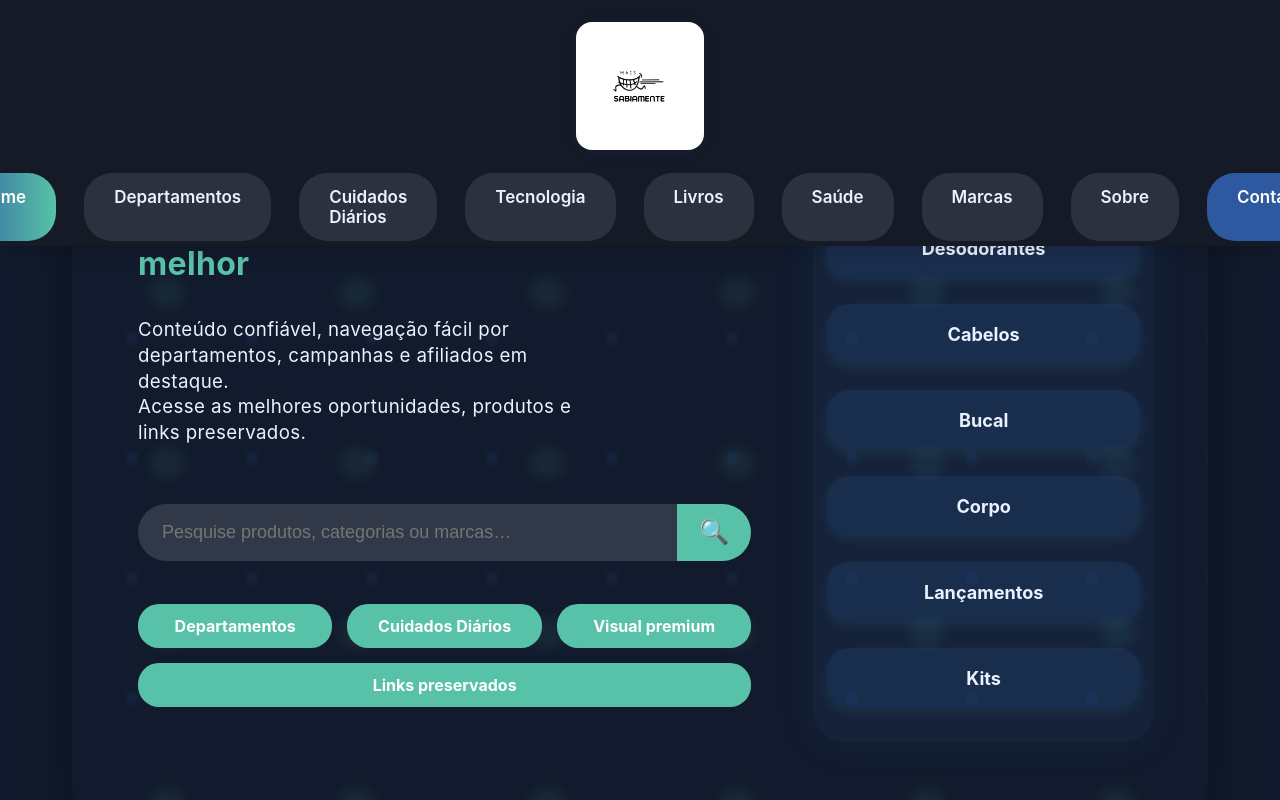
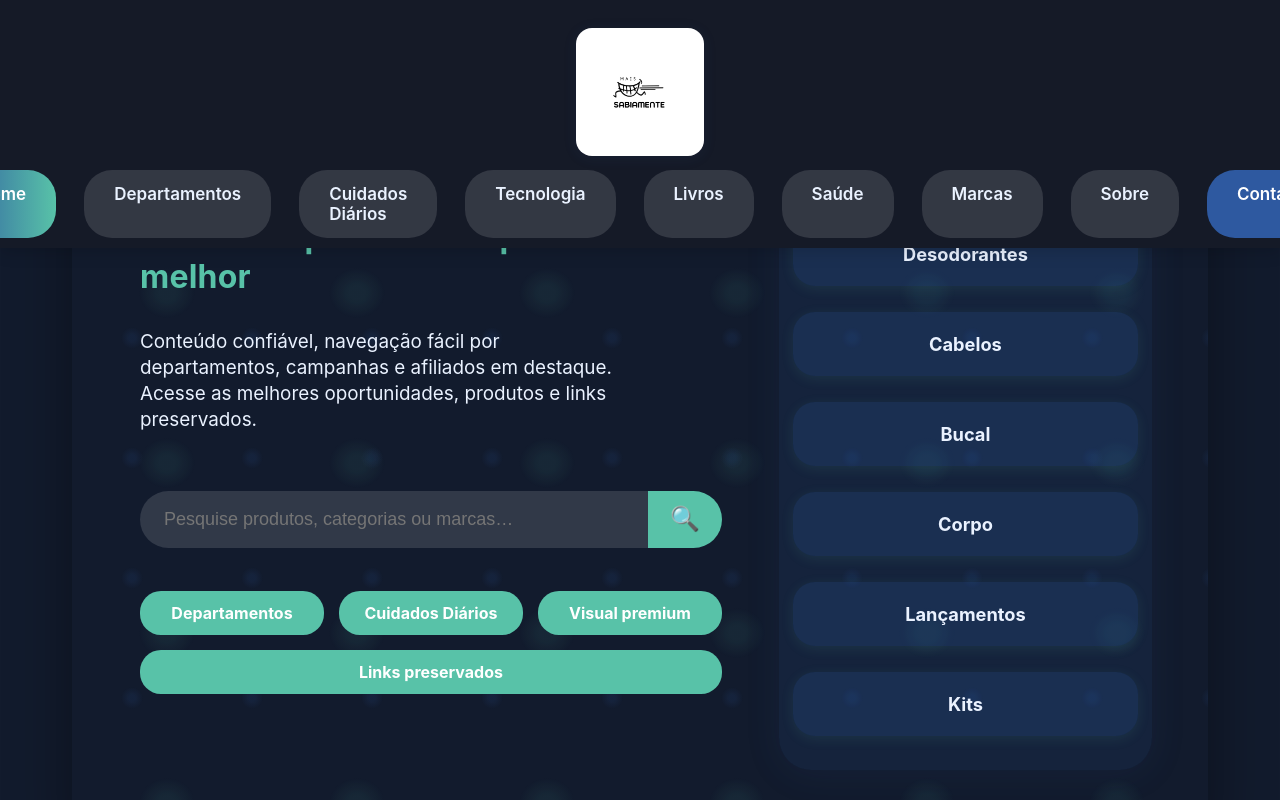
Before and after one commit to PattyKelly/Patty-Alva-Afiliada, a website: page index.html in a window 1280 px wide. Shown: the top 800 px of the page. Drawn offline with Linux system fonts and the light colour scheme.

Commit message:
Update index.html

```diff
--- a/index.html
+++ b/index.html
@@ -4,14 +4,16 @@
   <meta charset="utf-8" />
   <meta name="viewport" content="width=device-width, initial-scale=1" />
   <title>Mais Sabiamente — Curadoria Profissional</title>
-  <!-- Paleta personalizada responsiva -->
+  <!--
+    Estrutura comentada e responsiva. Ajuste as seções conforme crescer o site.
+  -->
   <style>
     :root {
       --primary: #2E59A0;            /* Azul principal logo */
       --primary-light: #4A79D3;
       --accent: #58C2A8;
       --background: #121B2D;
-      --card-bg: rgba(255,255,255,0.10);
+      --card-bg: rgba(255,255,255,0.13);
       --text-main: #EAF2FF;
       --text-muted: #9BB1CD;
       --border-radius: 30px;
@@ -20,19 +22,17 @@
     *, *::before, *::after { box-sizing: border-box; }
     html, body {
       margin: 0; padding: 0; background: var(--background);
-      color: var(--text-main);
-      font-family: 'Poppins','Inter',Arial,sans-serif;
+      color: var(--text-main); font-family: 'Poppins','Inter',Arial,sans-serif;
       overflow-x: hidden;
     }
     a { color: var(--accent); text-decoration: none; transition: color .23s;}
     a:hover, a:focus { color: var(--primary-light); outline: none;}
-    /* Container principal */
     .container {
       max-width: var(--container-max-width);
       margin: 0 auto;
       padding: 0 32px;
     }
-    /* ===== TOPO/Menu ===== */
+    /* ======= HEADER E MENU ======= */
     .topbar {
       width: 100vw; background: #151A27; padding-top: 22px;
       position: fixed; top: 0; left: 0; z-index: 1000;
@@ -42,13 +42,14 @@
     }
     .logo-img {
       width: 128px; height: auto; border-radius: 16px;
-      margin-bottom: 9px;
-      box-shadow: 0 2px 14px rgba(46,89,160,0.08);
-      display: block; margin-left: auto; margin-right: auto;
+      margin-bottom: 0px; margin-top: 6px;
+      box-shadow: 0 2px 14px rgba(46,89,160,0.10);
+      display: block;
+      margin-left: auto; margin-right: auto;
     }
     .menu-list {
       display: flex; gap: 24px; justify-content: center; width: 100%;
-      margin-bottom: 5px;
+      margin-bottom: 10px;
     }
     .menu-list a {
       background: var(--card-bg);
@@ -63,53 +64,56 @@
       color: #fff;
     }
     .menu-list a.contact-btn { background: var(--primary); color: #fff; }
-    main { margin-top: 170px;}
+    main { margin-top: 160px;}
 
-    /* ===== HERO HOME COMPLETO USANDO GRID HORIZONTAL ===== */
+    /* ======= HOME PRINCIPAL - GRID DE LAYOUT ======= */
     .hero-home {
-      display: grid; grid-template-columns: 1.8fr 1fr;
-      gap: 62px; align-items: start;
-      background: linear-gradient(118deg, #18213D 60%, #58C2A8 100%);
-      border-radius: 32px; box-shadow: 0 20px 64px rgba(0, 0, 0, 0.37);
-      min-height: 520px; max-width: var(--container-max-width);
-      margin: 38px auto 44px auto; padding: 75px 54px 72px 66px;
-      background-image: radial-gradient(rgba(46,89,160,0.13) 4%, transparent 11%),
-                        radial-gradient(rgba(88,194,168,0.08) 6%, transparent 19%);
+      display: grid; grid-template-columns: 1.7fr 1.09fr;
+      gap: 57px; align-items: start;
+      background: linear-gradient(118deg, #18213D 62%, #58C2A8 100%);
+      border-radius: 32px;
+      box-shadow: 0 20px 64px rgba(0,0,0,0.37);
+      min-height: 530px;
+      max-width: var(--container-max-width);
+      margin: 38px auto 44px auto;
+      padding: 78px 56px 70px 68px;
+      background-image: radial-gradient(rgba(46,89,160,0.13) 4%, transparent 13%),
+                        radial-gradient(rgba(88,194,168,0.08) 6%, transparent 21%);
       background-repeat: repeat; background-size: 120px 120px, 190px 170px;
       position: relative;
     }
-    /* BLOCO TEXTO DA HOME À ESQUERDA */
+    /* BLOCO ESQUERDO: TÍTULO/CHAMADA, visível e grande */
     .hero-content {
       display: flex;
       flex-direction: column;
       justify-content: flex-start;
       gap: 20px;
-      min-width: 240px;
+      min-width: 260px;
       height: 100%;
     }
-    .hero-home h1 {
-      font-size: clamp(2.1rem, 5vw, 3.5rem);  /* AJUSTE AQUI PARA REDUZIR */
+    .hero-main-title {
+      font-size: clamp(2.8rem, 6vw, 4rem);  /* Tamanho visível do “Sabiamente” */
       color: var(--primary-light);
       font-weight: 900;
-      letter-spacing: -0.02em;
       margin: 0;
-      line-height: 1.07;
-      text-shadow: 2px 2px 10px rgba(0,0,0,0.45);
+      letter-spacing: -0.015em;
+      line-height: 1.05;
+      text-shadow: 2px 2px 11px rgba(0,0,0,0.45);
     }
-    .hero-home h2 {
+    .hero-subtitle {
       font-size: 2rem;
       font-weight: 700;
-      margin: 12px 0 0 0;
+      margin: 14px 0 0 0;
       color: var(--accent);
-      letter-spacing: .01em;
-      line-height: 1.22;
+      letter-spacing: .006em;
+      line-height: 1.24;
     }
-    .hero-home p {
+    .hero-description {
       color: var(--text-main);
-      font-size: 1.17rem;
-      letter-spacing: 0.02em;
+      font-size: 1.18rem;
       line-height: 1.38;
-      margin-top: 14px; max-width: 480px;
+      margin-top: 12px;
+      max-width: 480px;
     }
     .search-bar { display: flex; margin-top: 19px; }
     .search-bar input {
@@ -134,43 +138,43 @@
     }
     .btn-card:hover { background: var(--primary-light);}
 
-    /* ===== PAINEL DE CAMPANHAS À DIREITA ===== */
+    /* ======= PAINEL DE CAMPANHAS À DIREITA (marcação da imagem) ======= */
     .campaign-sidebar {
       display: flex;
       flex-direction: column;
       gap: 24px;
       align-items: stretch;
-      min-width: 200px;
+      min-width: 220px;
       justify-content: flex-start;
-      background: rgba(46,89,160,0.11);
+      background: rgba(46,89,160,0.12);
       border-radius: 32px;
       padding: 32px 14px;
-      box-shadow: 0 4px 36px rgba(46,89,160,0.11);
+      box-shadow: 0 4px 36px rgba(46,89,160,0.10);
     }
     .panel-title {
       color: var(--accent);
-      font-size: 1.23rem;
+      font-size: 1.24rem;
       margin-bottom: 18px;
       text-align: center;
       font-weight: 900;
       border-bottom: 1px solid var(--accent);
-      padding-bottom: 6px;
-      letter-spacing: .13em;
+      padding-bottom: 7px;
+      letter-spacing: .11em;
       text-transform: uppercase;
       user-select: none;
     }
     .campaign-btn {
-      background: rgba(46,89,160,0.19);
+      background: rgba(46,89,160,0.21);
       color: #EAF2FF;
       border-radius: 22px;
-      padding: 19px 0;
+      padding: 21px 0;
       text-align: center;
       font-weight: 700;
-      font-size: 1.13rem;
-      transition: background .19s;
+      font-size: 1.14rem;
+      transition: background .18s;
       border: none; outline: none;
       cursor: pointer;
-      box-shadow: 0 4px 12px rgba(88, 194, 168, 0.10);
+      box-shadow: 0 3px 13px rgba(88, 194, 168, 0.11);
       margin-bottom: 2px;
       display: block;
       text-decoration: none;
@@ -180,7 +184,7 @@
       color: #fff;
     }
 
-    /* ===== DESTAQUE DE PRODUTOS / CARDS ========== */
+    /* ======= CARDS DE PRODUTOS / AFILIADOS ========== */
     .card-list {
       display: flex; flex-wrap: wrap; gap: 24px; margin-top: 38px;
       justify-content: flex-start;
@@ -203,29 +207,30 @@
     .card h3 {
       font-weight: 800; font-size: 1.12rem; margin-bottom: 12px; color: var(--primary-light);}
     .card p { font-size: 0.98rem; line-height: 1.28; color: var(--text-muted);}
-    section { margin-bottom: 64px;}
-    footer { text-align: center; padding: 29px 10px; color: var(--accent); font-weight: 600; font-size: 1.08rem;}
-    @media (max-width: 900px) {
+    section { margin-bottom: 68px;}
+    footer { text-align: center; padding: 31px 15px; color: var(--accent); font-weight: 600; font-size: 1.08rem;}
+    @media (max-width: 1000px) {
       .container { padding: 0 12px;}
-      .menu-list { gap: 5px;}
       .hero-home { grid-template-columns: 1fr; padding: 32px 4vw; gap: 18px; }
-      .campaign-sidebar {margin-top: 28px;}
-      .logo-img { width: 77px;}
+      .campaign-sidebar {margin-top: 32px;}
+      .logo-img { width: 90px;}
       .card-list { justify-content: center;}
-      main { margin-top: 210px;}
+      main { margin-top: 200px;}
     }
-    /* EXTRAS para layout futuro e manutenção */
     @media (max-width: 600px) {
       .panel-title { font-size: 1rem; }
       .campaign-btn { font-size: 1rem; padding: 12px 0;}
       .card h3 { font-size: 1rem; }
+      .hero-main-title { font-size: 1.4rem; }
     }
   </style>
 </head>
 <body>
   <!-- ======= HEADER COMPLETO ======= -->
   <header class="topbar">
+    <!-- Logo centralizada -->
     <img class="logo-img" src="/assets/Logo.png" alt="Logo Mais Sabiamente" onerror="this.onerror=null;this.src='https://placehold.co/128x54?text=Logo';" />
+    <!-- Menu horizontal com espaçamento correto -->
     <nav class="menu-list">
       <a class="active" href="#">Home</a>
       <a href="#departamentos">Departamentos</a>
@@ -240,13 +245,14 @@
   </header>
 
   <main class="container">
-    <!-- ======= SEÇÃO HOME (PAINEL GRID) ======= -->
+    <!-- ======= GRID HOME COM TÍTULO VISÍVEL E PAINEL DIREITO ======= -->
     <section class="hero-home">
-      <!-- BLOCO TEXTO À ESQUERDA -->
+      <!-- BLOCO TEXTO PRINCIPAL À ESQUERDA -->
       <div class="hero-content">
-        <h1>Mais Sabiamente</h1>
-        <h2>Curadoria profissional para viver melhor</h2>
-        <p>Conteúdo confiável, navegação fácil por departamentos, campanhas e afiliados em destaque.<br> Acesse as melhores oportunidades, produtos e links preservados.</p>
+        <!-- Título principal visível -->
+        <h1 class="hero-main-title">Sabiamente</h1>
+        <h2 class="hero-subtitle">Curadoria profissional para viver melhor</h2>
+        <p class="hero-description">Conteúdo confiável, navegação fácil por departamentos, campanhas e afiliados em destaque.<br> Acesse as melhores oportunidades, produtos e links preservados.</p>
         <!-- Campo de pesquisa -->
         <form class="search-bar" action="/busca" method="get" autocomplete="off">
           <input type="search" name="q" placeholder="Pesquise produtos, categorias ou marcas…" />
@@ -260,7 +266,7 @@
           <a class="btn-card" href="#links">Links preservados</a>
         </div>
       </div>
-      <!-- PAINEL DE CAMPANHAS À DIREITA -->
+      <!-- PAINEL DE CAMPANHAS À DIREITA - vertical, espaçado -->
       <aside class="campaign-sidebar">
         <div class="panel-title">Campanhas</div>
         <a href="https://mais.app/jROmOw" class="campaign-btn">Desodorantes</a>
@@ -272,7 +278,7 @@
       </aside>
     </section>
 
-    <!-- ======= CARDS DE PRODUTOS/AFILIADOS EXEMPLO ======= -->
+    <!-- ======= CARDS DE PRODUTOS AFILIADOS EXEMPLO ======= -->
     <section id="produtos">
       <div class="card-list">
         <article class="card">
@@ -289,7 +295,7 @@
       </div>
     </section>
 
-    <!-- ======= SEÇÕES EXPANSÍVEIS / MANTENÇÃO ======= -->
+    <!-- ======= Áreas expansivas/futuras ======= -->
     <section id="departamentos">
       <!-- Cards para departamentos/categorias/serviços -->
     </section>
```
Lines whose indentation alone changed are shown as unchanged.
